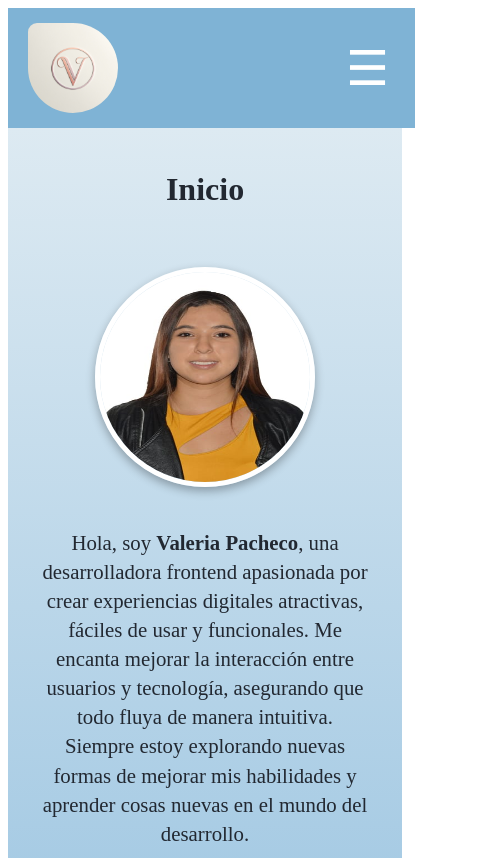
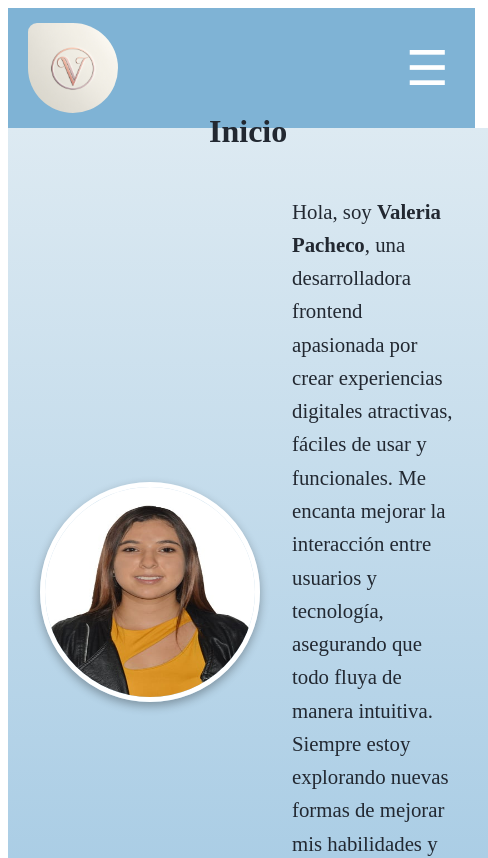
Before and after one commit to ValeriaPache/Nuevo_Portafolio_React, a React (Vite) app: page / in a window 390 px wide. Shown: the top 858 px of the page, 488 px wide, since content can reach past the window. Built offline with nearby package versions, Linux system fonts and the light colour scheme.

Commit message:
I was organizing the styles, colors, sizes and responsive

```diff
--- a/src/components/Pages/Experiences/Experiences.jsx
+++ b/src/components/Pages/Experiences/Experiences.jsx
@@ -1,6 +1,7 @@
 import React from 'react';
 import './StylesExperience.css';
 import logo from "../../../assets/smart-protect-3.jpg";
+import logo1 from "../../../assets/maquillaje.png"
 
 export const Experiences = () => {
   return (
@@ -17,7 +18,7 @@ export const Experiences = () => {
         </div>
 
         <div className="projectCard">
-          <img src={logo} alt="Make Up Vale" className="projectImage" />
+          <img src={logo1} alt="Make Up Vale" className="projectImage" />
           <h4>Make Up Vale</h4>
           <p>Proyecto del SENA sobre una tienda en línea.</p>
           <a href="https://make-up-vale-nzr5wf5kr-valeriapaches-projects.vercel.app/" target="_blank" rel="noopener noreferrer">Ir a proyecto</a>
--- a/src/components/Pages/Experiences/StylesExperience.css
+++ b/src/components/Pages/Experiences/StylesExperience.css
@@ -2,6 +2,10 @@
     text-align: center;
     padding: 2rem;
     background: linear-gradient(#DDEAF2, #A3C9E3);
+    display: flex;
+    flex-direction: column;
+    align-items: center;
+    justify-content: center;
 }
 
 .projectsContainer {
@@ -10,10 +14,11 @@
     justify-content: center;
     gap: 1.5rem;
     margin-top: 1rem;
+    align-items: center;
 }
 
 .projectCard {
-    background-color: #39a900;
+    background-color: #005F73;
     padding: 1rem;
     border-radius: 10px;
     text-align: center;
@@ -49,7 +54,7 @@
     display: block;
     margin-top: 0.5rem;
     background-color: white;
-    color: #39a900;
+    color: 005F73;
     padding: 0.5rem;
     text-decoration: none;
     border-radius: 5px;
@@ -57,38 +62,27 @@
 }
 
 .projectCard a:hover {
-    background-color: #2d8500;
+    background-color: #005F73;
     color: white;
 }
 
 /* 📱 Responsividad */
-@media screen and (max-width: 600px) {
-    .projectsContainer {
-        flex-direction: column;
-        align-items: center;
-    }
-    .projectCard {
-        width: 90%;  /* Tarjetas más grandes en móviles */
-        padding: 0.8rem;
-    }
-    .projectImage {
-        width: 60px;
-        height: 60px;
-    }
-    .projectCard h4 {
-        font-size: 1rem;
+/* Responsive */
+@media (max-width: 998px) {
+    .containerExperiences {
+        width: 90%;
+        height: 790px !important;
     }
 }
-
-/* Ajustes específicos para dispositivos más grandes */
-@media screen and (min-width: 601px) and (max-width: 900px) {
-    .projectCard {
-        width: 45%;  /* Mantiene dos columnas en tablets */
+@media (max-width: 1294px) {
+    .containerExperiences {
+        width: 95%;
+        height: 790px !important;
     }
 }
-
-@media screen and (min-width: 901px) {
-    .projectCard {
-        width: 250px; /* Tamaño original para pantallas grandes */
+@media (max-width: 2150px) {
+    .containerExperiences {
+        width: 97% !important;
+        height: 770px;
     }
 }
--- a/src/components/Pages/Home/StylesHome.css
+++ b/src/components/Pages/Home/StylesHome.css
@@ -14,7 +14,7 @@
 /* Estilo del título */
 .title {
     font-size: 2.5rem;
-    font-weight: bold;
+   font-weight: bold;
     margin-bottom: 2rem;
     word-wrap: break-word; /* Evita desbordes de texto */
     max-width: 90%; /* Ajusta el ancho del título en pantallas pequeñas */
@@ -53,132 +53,22 @@
     box-shadow: 0 4px 10px rgba(0, 0, 0, 0.3);
 }
 
-/* 📱 Responsividad */
-@media (max-width: 389px) {
+/* Responsive */
+@media (max-width: 890px) {
     .containerHome {
-        width: 100%;
-        height: 90vh;
-        background-color: antiquewhite;
-    }
-}
-@media (max-width: 455px) {
-    .containerHome {
-        width: 100%;
-    }
-}
-@media (max-width: 768px) {
-    .containerHome {
-        width: 95%;
-        height: 70vh;
-    }
-    .content {
-        flex-direction: column;
-        text-align: center;
-        gap: 1rem; /* Reduce el espacio entre elementos */
-    }
-
-    .textContainer {
-        max-width: 90%; /* Ocupa más espacio en pantallas pequeñas */
-        font-size: 1rem; /* Reduce tamaño de texto para mejor ajuste */
-    }
-
-    .imageContainer {
-        max-width: 90%;
-    }
-
-    .profileImage {
-        width: 150px;
-        height: 150px;
-    }
-
-    .title {
-        font-size: 2rem; /* Reduce el tamaño del título en móviles */
-    }
-}
-@media (max-width: 478px) {
-    .containerHome {
-        width: 99.5% !important;
+        width: 90%;
         height: 870px !important;
     }
 }
-@media (max-width: 574px) {
+@media (max-width: 1294px) {
     .containerHome {
-        width: 94% !important;
-        height: 810px !important;
-    }
-}
-@media (max-width: 654px) {
-    .containerHome {
-        width: 93% !important;
-        height: 810px !important;
-    }
-}
-@media (max-width: 778px) {
-    .containerHome {
-        width: 94% !important;
-        height: 810px !important;
-    }
-}
-@media (max-width: 938px) {
-    .containerHome {
-        width: 96% !important;
-        height: 810px !important;
-    }
-}
-@media (max-width: 1002px) {
-    .containerHome {
-        width: 96% !important;
-        height: 810px !important;
-    }
-}
-@media (max-width: 1008px) {
-    .containerHome {
-        width: 90%;
-        height: 860px;
-    }
-}
-@media (max-width: 1318px) {
-    .containerHome {
-        width: 96.3% !important;
-        height: 760px !important;
-    }
-}
-
-@media (max-width: 1876px) {
-    .content {
-        width: 100%;
-        height: 700px;
-    }
-}
-@media (max-width: 1950px) {
-    .containerHome {
-        width: 96.8% !important;
-        height: 760px !important;
+        width: 95.7% !important;
+        height: 780px !important;
     }
 }
 @media (max-width: 2150px) {
     .containerHome {
         width: 97%;
-        height: 885px;
+        height: 770px;
     }
 }
-/* Ajustes específicos para pantallas pequeñas (teléfonos) */
-@media (max-width: 480px) {
-    .containerHome {
-        padding: 1rem;
-    }
-
-    .title {
-        font-size: 1.8rem;
-    }
-
-    .textContainer {
-        font-size: 0.9rem;
-        line-height: 1.4;
-    }
-
-    .profileImage {
-        width: 130px;
-        height: 130px;
-    }
-}
--- a/src/components/Pages/Skills/Skills.css
+++ b/src/components/Pages/Skills/Skills.css
@@ -13,7 +13,7 @@
 /* Título */
 .tittleSkills {
     font-size: 2rem;
-    color: white;
+    color: #222831;
     text-align: center;
     font-weight: bold;
     margin-bottom: 1.5rem;
@@ -36,7 +36,7 @@
     display: flex;
     flex-direction: column;
     align-items: center;
-    background: rgba(255, 255, 255, 0.2);
+    background: #005F73;
     padding: 1rem;
     border-radius: 8px;
     font-size: 1.5rem;
@@ -50,118 +50,26 @@
 
 .iconSkills:hover {
     transform: scale(1.1);
-    background: rgba(255, 255, 255, 0.4);
+    background:#005F73;
 }
 
-/* Modo responsive */
-@media (max-width: 612px){
-    .containerSkills{
-        width: 94.3%;
-        height: 970px;
-    }
-    .liSkills{
-        width: 30%;
-        height: 900px;
+/* Responsive */
+@media (max-width: 998px) {
+    .containerSkills {
+        width: 95%;
+        height: 800px !important;
     }
 }
-@media (max-width: 760px){
-    .containerSkills{
-        width: 94.3%;
-        height: 907px;
-    }
-    .liSkills{
-        width: 30%;
-        height: 900px;
-    }
-}
-@media (max-width: 768px) {
-    .tittleSkills {
-        font-size: 1.5rem;
-    }
-
-    .liSkills {
-        grid-template-columns: repeat(auto-fit, minmax(100px, 1fr));
-    }
-
-    .iconSkills {
-        font-size: 1.2rem;
-        padding: 0.8rem;
-    }
-}
-@media (max-width: 832px){
-    .containerSkills{
-        width: 95%;
-        height: 907px;
-    }
-    .liSkills{
-        width: 30%;
-        height: 900px;
-    }
-}
-@media (max-width: 920px){
-    .containerSkills{
-        width: 95%;
-        height: 907px;
-    }
-    .liSkills{
-        width: 40%;
-        height: 600px;
-    }
-}
-@media (max-width: 1028px){
-    .containerSkills{
-        width: 96%;
-        height: 900px;
-    }
-    .liSkills{
-        width: 30%;
-        height: 500px;
-    }
-}
-@media (max-width: 1168px){
-    .containerSkills{
-        width: 96%;
-        height: 900px;
-    }
-    .liSkills{
-        width: 30%;
-        height: 500px;
-    }
-}
-@media (max-width: 1312px){
-    .containerSkills{
-        width: 96%;
-        height: 890px;
-    }
-    .liSkills{
-        width: 30%;
-        height: 500px;
-    }
-}
-@media (max-width: 1464px){
-    .containerSkills{
-        width: 97%;
-        height: 890px;
-    }
-    .liSkills{
-        width: 65%;
-        height: 300px;
-    }
-}
-@media (max-width: 1816px){
-    .containerSkills{
-        width: 97%;
-        height: 890px;
-    }
-    .liSkills{
-        width: 65%;
-        height: 300px;
+@media (max-width: 1294px) {
+    .containerSkills {
+        width: 96.3% !important;
+        height: 790px;
     }
 }
 @media (max-width: 2150px){
     .containerSkills{
         width: 97%;
-        height: 890px;
+        height: 780px;
     }
     .liSkills{
         width: 65%;
--- a/src/components/Pages/SocialSkills/StylesSocialSkills.css
+++ b/src/components/Pages/SocialSkills/StylesSocialSkills.css
@@ -28,7 +28,7 @@
 }
 
 .skillsList li {
-    background: rgba(255, 255, 255, 0.2);
+    background: #005F73;
     padding: 1rem;
     border-radius: 8px;
     margin-bottom: 10px;
@@ -41,46 +41,21 @@
 }
 
 /* Responsive */
-@media (max-width: 768px) {
-    .containerSocialSkills{
-        width: 93%;
-        height: 900px;
-    }
-
-}
-@media (max-width: 804px) {
-    .containerSocialSkills{
-        width: 95%;
-        height: 900px;
+@media (max-width: 998px) {
+    .containerSocialSkills {
+        width: 90%;
+        height: 790px !important;
     }
 }
-@media (max-width: 1164px) {
-    .containerSocialSkills{
-        width: 96%;
-        height: 870px;
-    }
-}
-@media (max-width: 1320px) {
-    .containerSocialSkills{
-        width: 90%;
-        height: 700px;
-    }
-}
-@media (max-width: 1416px) {
-    .containerSocialSkills{
-        width: 96%;
-        height: 900px;
-    }
-}
-@media (max-width: 1832px) {
-    .containerSocialSkills{
-        width: 96%;
-        height: 880px;
+@media (max-width: 1294px) {
+    .containerSocialSkills {
+        width: 96% !important;
+        height: 790px;
     }
 }
 @media (max-width: 2150px) {
     .containerSocialSkills{
         width: 97%;
-        height: 880px;
+        height: 770px;
     }
 }
--- a/src/components/Pages/Studies/StylesStudies.css
+++ b/src/components/Pages/Studies/StylesStudies.css
@@ -7,6 +7,7 @@
     display: flex;
     flex-direction: column;
     align-items: center;
+    justify-content: center;
     color: white;
 }
 
@@ -27,7 +28,7 @@
 }
 
 .studiesList li {
-    background: rgba(255, 255, 255, 0.2);
+    background: #005F73;
     padding: 1rem;
     border-radius: 8px;
     margin-bottom: 10px;
@@ -41,8 +42,21 @@
 }
 
 /* Responsive */
-@media (max-width: 768px) {
-    .studiesList li {
-        font-size: 1rem;
+@media (max-width: 998px) {
+    .containerStudies {
+        width: 90%;
+        height: 800px !important;
     }
 }
+@media (max-width: 1294px) {
+    .containerStudies {
+        width: 96% !important;
+        height: 780px;
+    }
+}
+@media (max-width: 2150px) {
+    .containerStudies {
+        width: 97%;
+        height: 780px;
+    }
+}
```
Also changed, not shown: src/assets/maquillaje.png (added).
